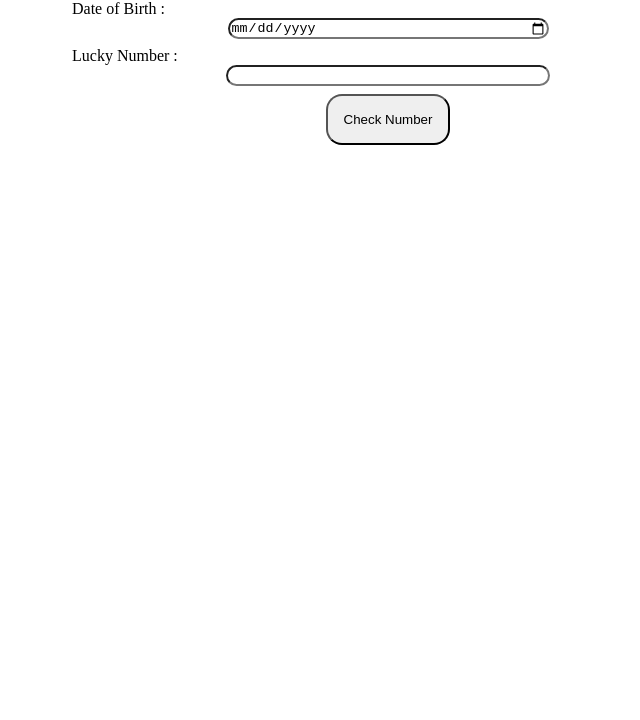
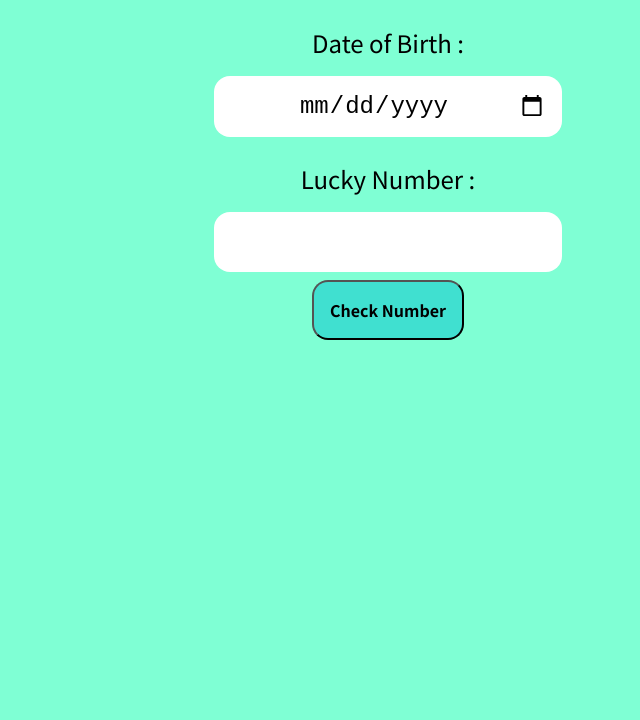
Before and after one commit to ddivyansh18/is-birthday-lucky, a plain HTML site: page index.html in a window 1280 px wide. Shown: the part 80-800 px from the top of the page, without its empty margins (252-892 px from the left). Drawn offline with Linux system fonts and the light colour scheme.

Commit message:
Added CSS

```diff
--- a/styles.css
+++ b/styles.css
@@ -1,5 +1,8 @@
-:root {
+@import url('https://fonts.googleapis.com/css2?family=Noto+Sans+SC:wght@400;700&display=swap');
 
+body {
+    background: aquamarine;
+    font-family: 'Noto Sans SC', sans-serif;
 }
 
 h1 {
@@ -11,15 +14,23 @@ h1 {
     margin: auto;
 }
 
-input, label {
+input, label, #output-box {
     display: block;
     margin: auto;
+    text-align: center;
+    padding: 1rem;
+    border: none;
 }
 
 input {
     margin-bottom: 0.5rem;
     width: 50%;
     border-radius: 1rem;
+    font-size: 1.5rem;
+}
+
+label, #output-box {
+    font-size: 1.5rem;
 }
 
 #check-number {
@@ -28,4 +39,9 @@ input {
     margin: auto;
     padding: 1rem;
     border-radius: 1rem;
+    background: transparent;
+    background-color: turquoise;
+    font-weight: bold;
+    font-size: 1rem;
+    font-family: 'Noto Sans SC', sans-serif;
 }
```
